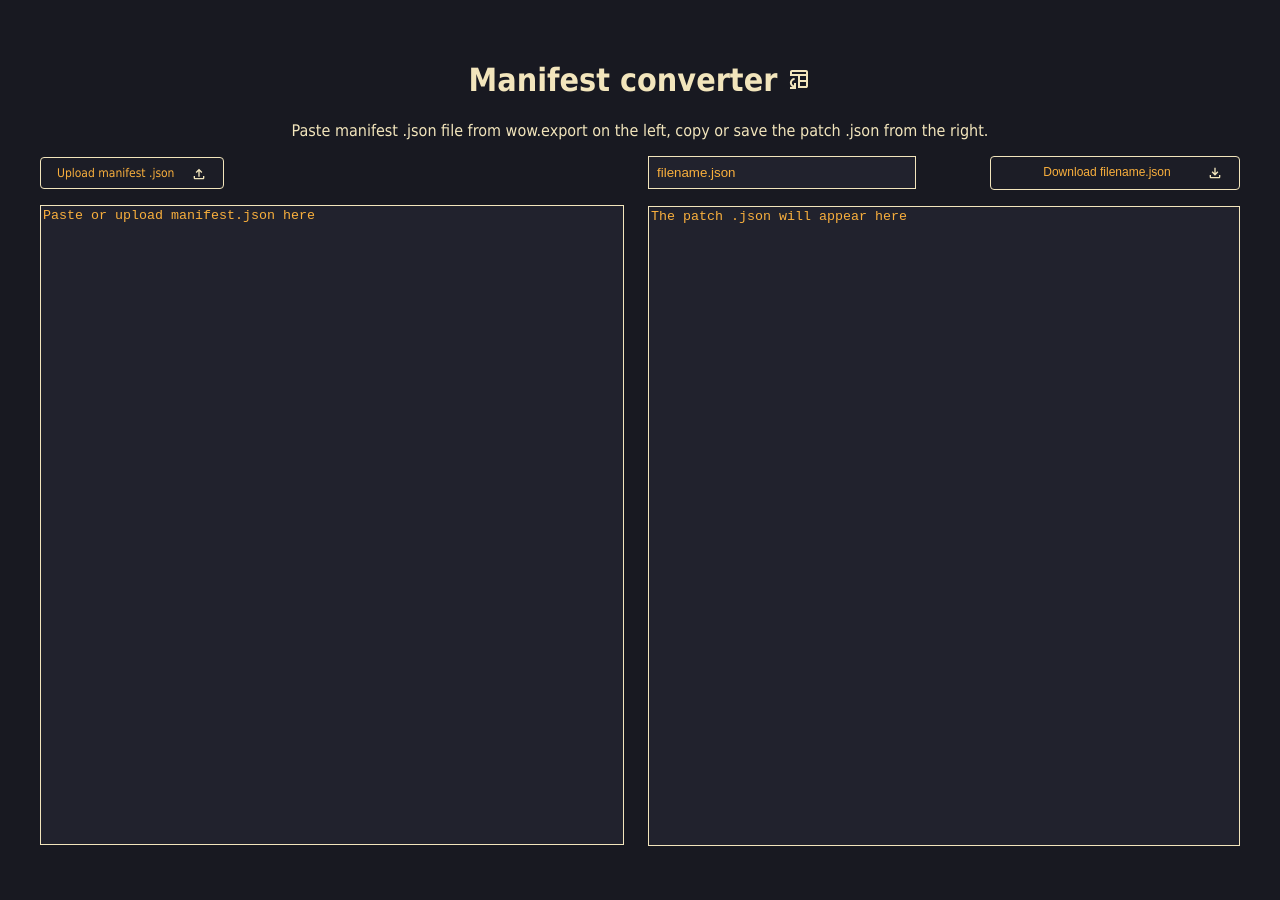
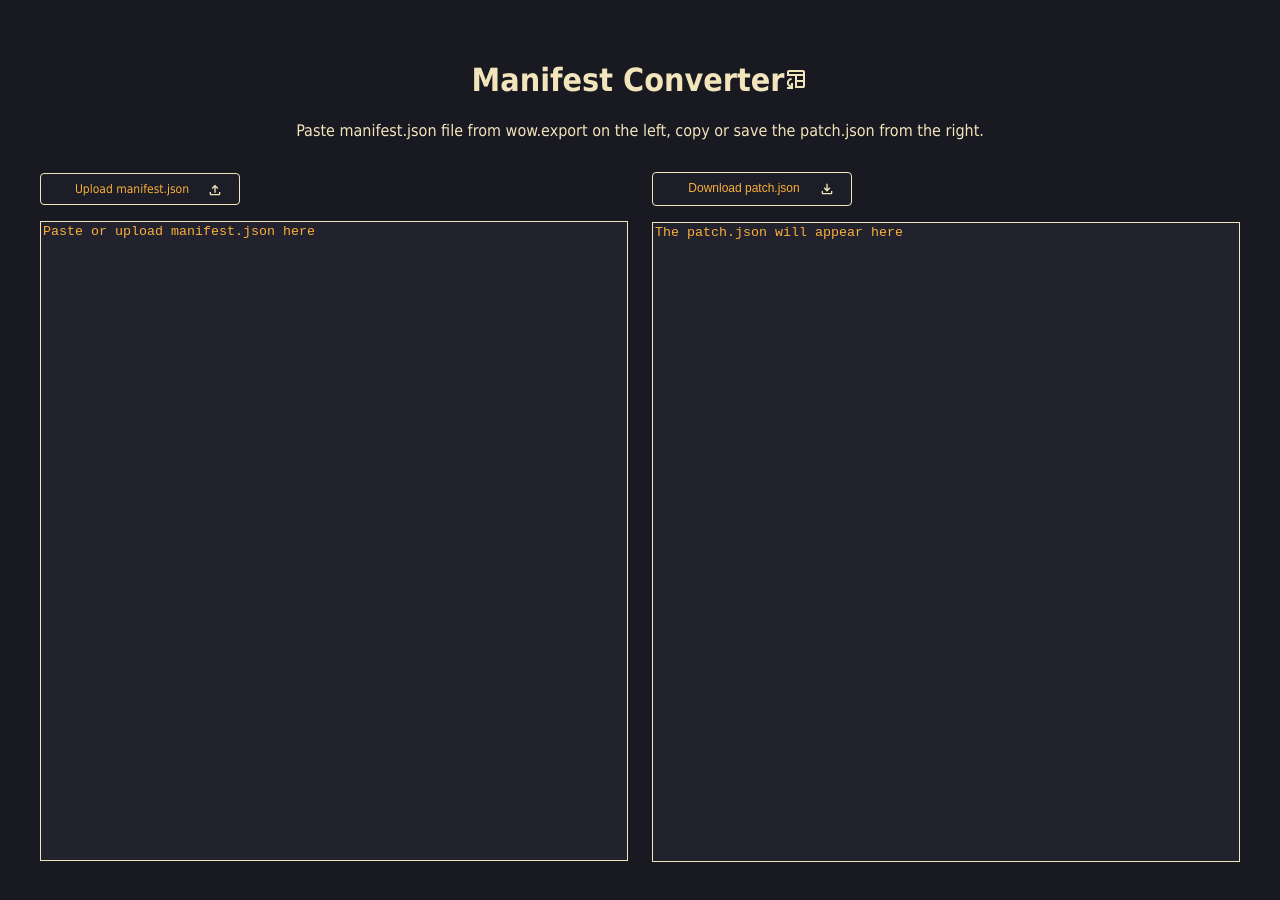
Before and after one commit to goobyspace/manifest-converter, a React (Vite) app: page / in a window 1280 px wide. Shown: the top 900 px of the page. Built offline with nearby package versions, Linux system fonts and the light colour scheme.

Commit message:
fix spelling & change filename to patch.json

```diff
--- a/index.html
+++ b/index.html
@@ -4,7 +4,7 @@
     <meta charset="UTF-8" />
     <link rel="icon" type="image/svg+xml" href="/icon.svg" />
     <meta name="viewport" content="width=device-width, initial-scale=1.0" />
-    <title>Manifect converter</title>
+    <title>Manifest Converter</title>
   </head>
   <body>
     <div id="root"></div>
--- a/src/App.css
+++ b/src/App.css
@@ -11,6 +11,10 @@ html {
   text-align: center;
 }
 
+p {
+  margin-bottom: 2rem;
+}
+
 .logo {
   width: 24px;
   margin-top: -4px;
@@ -19,11 +23,8 @@ html {
 }
 
 .input-upload {
-  text-align: left;
+  text-align: right;
   margin-bottom: 1rem;
-  .button {
-    width: 150px;
-  }
 }
 
 .button {
@@ -31,10 +32,13 @@ html {
   background-color: #1c1d26;
   color: #fab03d;
   border: 1px solid #f2e5bc;
+  width: 200px;
+  text-align: center;
+  box-sizing: border-box;
   border-radius: 4px;
   padding: 0.5rem 1rem;
   cursor: pointer;
-  transition: all 0.3s;
+  transition: 0.3s;
   font-size: 12px;
 
   &:hover {
@@ -64,23 +68,8 @@ html {
     flex-shrink: 0;
 
     .output-download {
-      display: flex;
-      justify-content: space-between;
-      flex-wrap: wrap;
-      align-items: center;
+      text-align: left;
       margin-bottom: 1rem;
-
-      .button {
-        width: 250px;
-      }
-
-      input {
-        background-color: #21222d;
-        color: #fab03d;
-        border: 1px solid #f2e5bc;
-        width: 250px;
-        padding: 0.5rem;
-      }
     }
 
     textarea {
--- a/src/App.tsx
+++ b/src/App.tsx
@@ -8,8 +8,7 @@ function App() {
   const [manifest, setManifest] = useState(
     "Paste or upload manifest.json here"
   );
-  const [patch, setPatch] = useState("The patch .json will appear here");
-  const [fileName, setFileName] = useState("filename");
+  const [patch, setPatch] = useState("The patch.json will appear here");
 
   interface ManifestJSON {
     [key: string]:
@@ -111,7 +110,7 @@ function App() {
     const a = document.createElement("a"),
       url = URL.createObjectURL(file);
     a.href = url;
-    a.download = fileName + ".json";
+    a.download = "patch.json";
     document.body.appendChild(a);
     a.click();
     setTimeout(function () {
@@ -123,19 +122,19 @@ function App() {
   return (
     <>
       <h1>
-        Manifest converter{" "}
+        Manifest Converter
         <img src={manifestIcon} className="logo" alt="Convert icon" />
       </h1>
       <p>
-        Paste manifest .json file from wow.export on the left, copy or save the
-        patch .json from the right.
+        Paste manifest.json file from wow.export on the left, copy or save the
+        patch.json from the right.
       </p>
       <div className="main-container">
         <div className="input-container container">
           <div className="input-upload">
             <form>
               <label htmlFor="upload" className="button">
-                Upload manifest .json
+                Upload manifest.json
                 <img src={uploadIcon} className="icon" alt="Upload icon" />
               </label>
               <input
@@ -155,12 +154,8 @@ function App() {
         </div>
         <div className="output-container container">
           <div className="output-download">
-            <input
-              value={fileName + ".json"}
-              onChange={(e) => setFileName(e.target.value.replace(".json", ""))}
-            />
             <button className="button" onClick={downloadPatch}>
-              Download {fileName}.json
+              Download patch.json
               <img src={downloadIcon} className="icon" alt="Download icon" />
             </button>
           </div>
```
